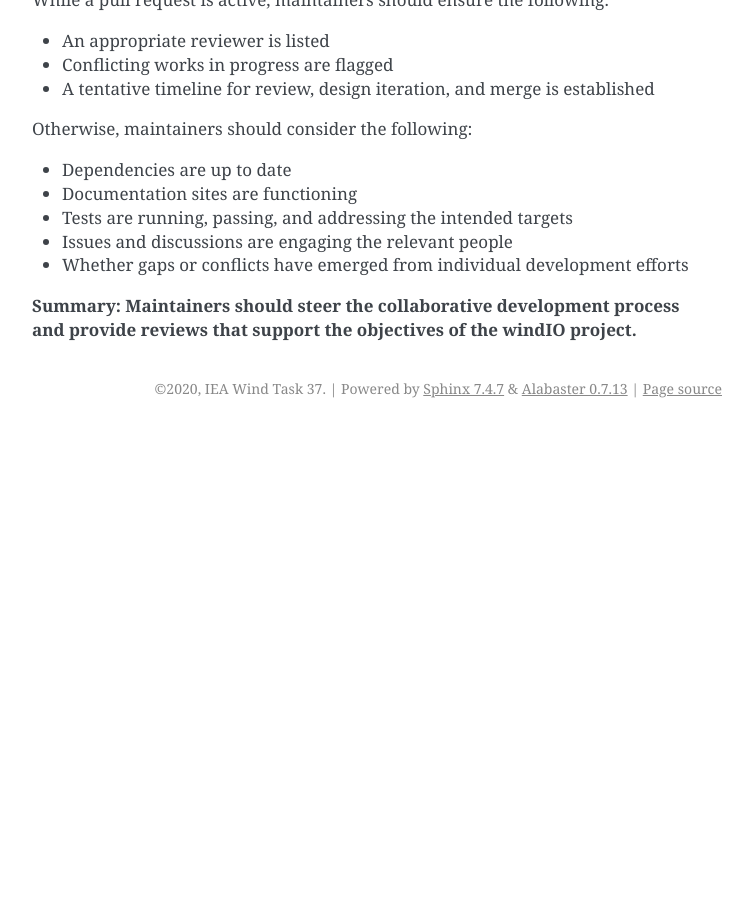
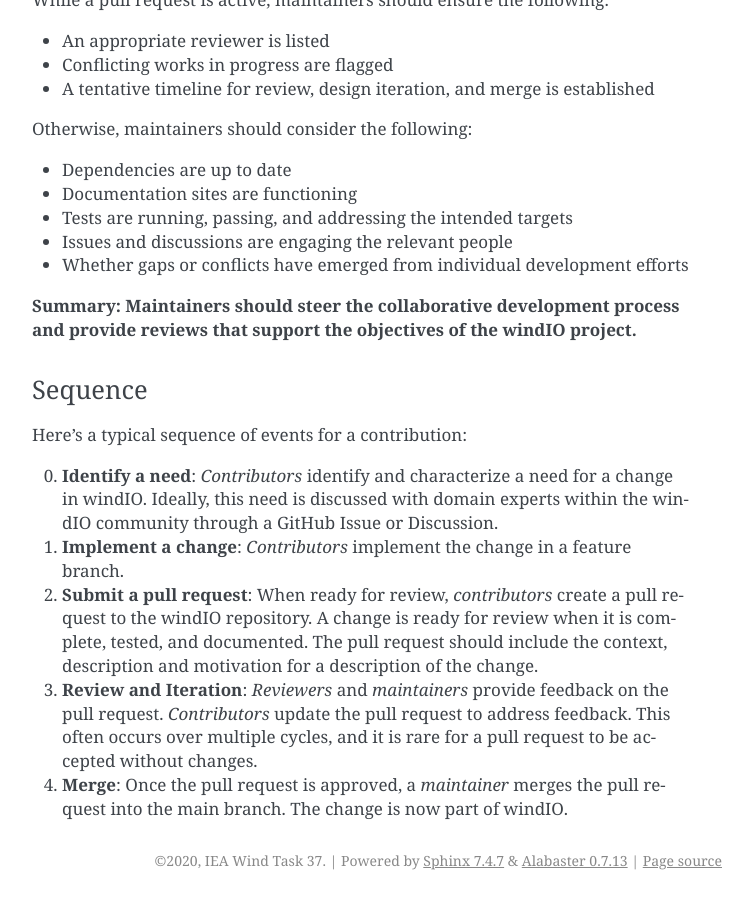
Before and after one commit to IEAWindTask37/windIO, a Sphinx documentation site: the page built from docs/source/developer_guide.rst, in a window 1280 px wide and 900 px high, scrolled down 3494 px. Shown: the whole window, without its empty margins (388-1141 px from the left). Built offline with Sphinx 7.4.7, drawn with Linux system fonts in a browser that asks for light colours; before the commit the page ends 3922 px from its top, so only the background shows below that.

Commit message:
Add a contribution sequence

```diff
--- a/docs/source/developer_guide.rst
+++ b/docs/source/developer_guide.rst
@@ -175,3 +175,22 @@ Otherwise, maintainers should consider the following:
 - Whether gaps or conflicts have emerged from individual development efforts
 
 **Summary: Maintainers should steer the collaborative development process and provide reviews that support the objectives of the windIO project.**
+
+
+Sequence
+--------
+Here's a typical sequence of events for a contribution:
+
+0. **Identify a need**: *Contributors* identify and characterize a need for a change in windIO.
+   Ideally, this need is discussed with domain experts within the windIO community through a
+   GitHub Issue or Discussion.
+1. **Implement a change**: *Contributors* implement the change in a feature branch.
+2. **Submit a pull request**: When ready for review, *contributors* create a pull request
+   to the windIO repository. A change is ready for review when it is complete, tested,
+   and documented. The pull request should include the context, description and motivation for
+   a description of the change.
+3. **Review and Iteration**: *Reviewers* and *maintainers* provide feedback on the pull request.
+   *Contributors* update the pull request to address feedback. This often occurs over multiple
+   cycles, and it is rare for a pull request to be accepted without changes.
+4. **Merge**: Once the pull request is approved, a *maintainer* merges the pull request into
+   the main branch. The change is now part of windIO.
```
